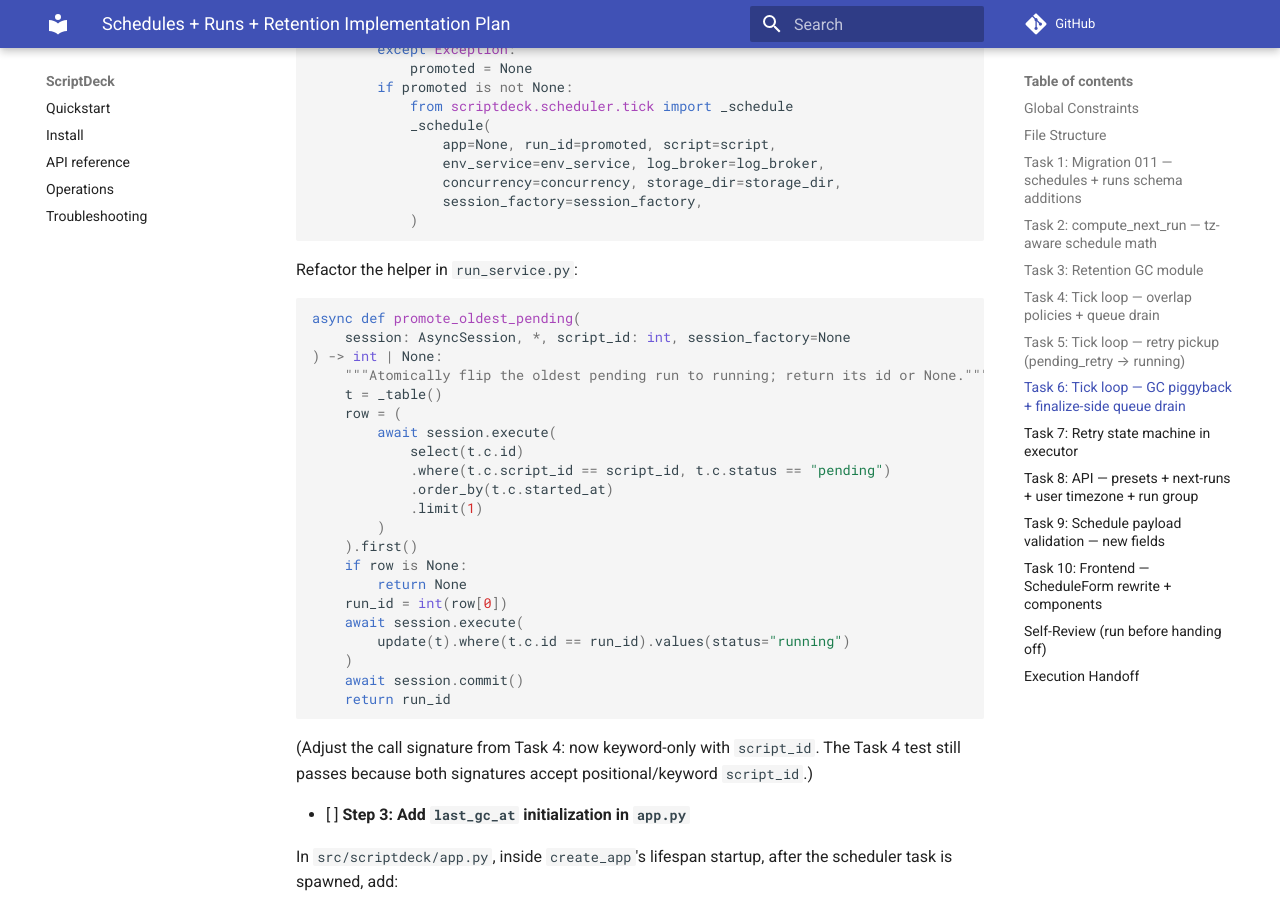
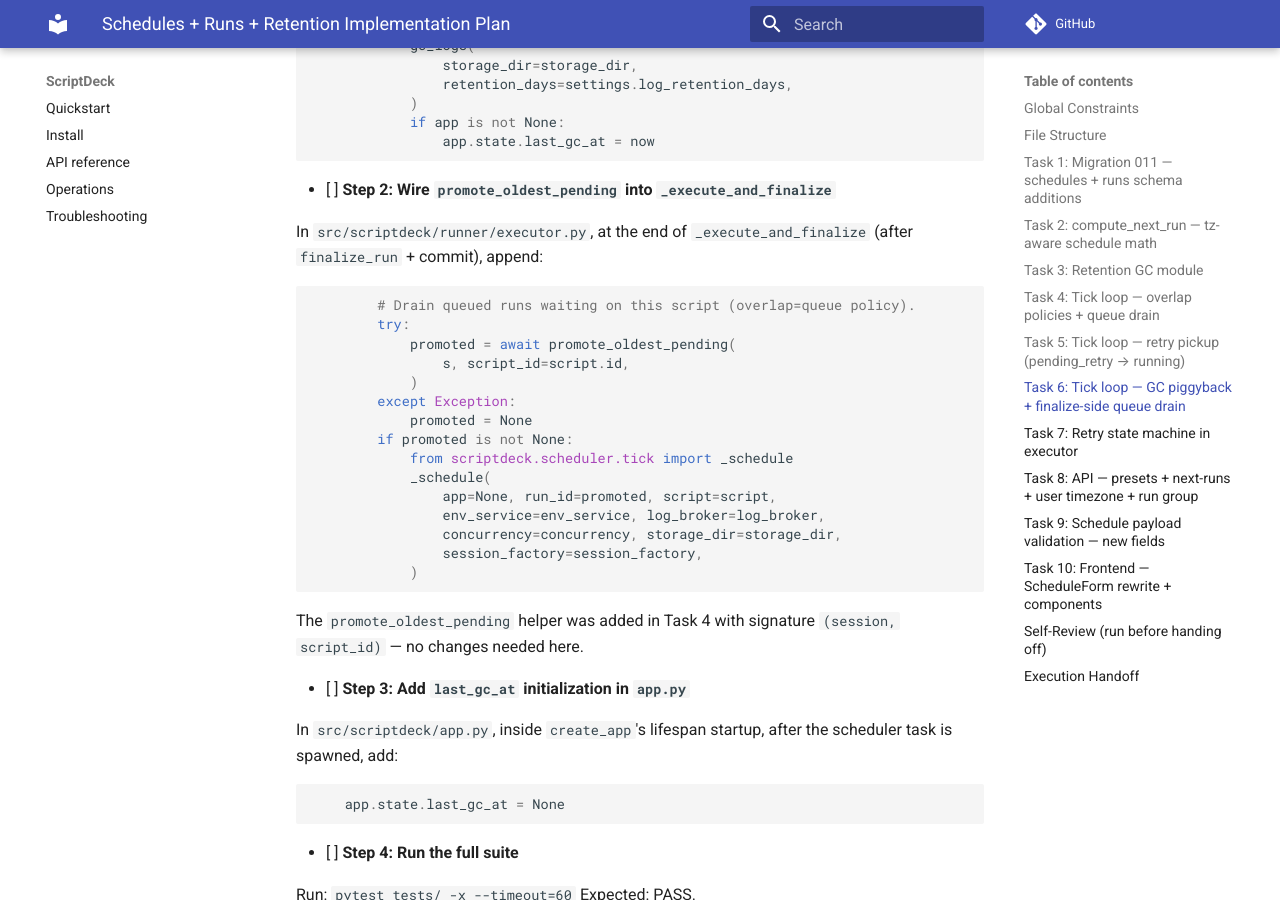
Before and after one commit to aliaadil/scriptdeck, an MkDocs documentation site: the page built from docs/superpowers/plans/2026-08-16-schedules-runs.md, in a window 1280 px wide and 900 px high, scrolled down 23019 px. Built offline with MkDocs 1.6.1 and Material for MkDocs 9.7.7, drawn with Linux system fonts in a browser that asks for light colours; comment, search, counter and statistics services are not loaded; some of the changed text lies outside the part shown.

Commit message:
docs(plan): fix list_due to include overlap_policy + queue_max; drop redundant refactor

````diff
--- a/docs/superpowers/plans/2026-08-16-schedules-runs.md
+++ b/docs/superpowers/plans/2026-08-16-schedules-runs.md
@@ -810,9 +810,27 @@ async def test_overlap_queue_creates_pending_then_drops(tmp_path):
 Run: `pytest tests/test_scheduler_tick_v2.py -v`
 Expected: FAIL — current `_tick` always uses `status='error'` on overlap (old path).
 
-- [ ] **Step 3: Extend `run_service.py` with pending helpers**
-
-Append to `src/scriptdeck/services/run_service.py`:
+- [ ] **Step 3: Extend `run_service.py` with pending helpers and extend `list_due`**
+
+First, extend `list_due` in `src/scriptdeck/services/schedule_service.py` to include the new schedule columns the tick needs. Replace the SELECT list:
+
+```python
+async def list_due(session: AsyncSession, now: datetime) -> list[dict[str, Any]]:
+    t = _table()
+    s = _scripts()
+    stmt = (
+        select(
+            t, s.c.language, s.c.name, s.c.source_path, s.c.user_id,
+            t.c.overlap_policy, t.c.queue_max,
+        )
+        .where(t.c.enabled == 1, t.c.next_run_at <= now.isoformat())
+        .join(s, t.c.script_id == s.c.id)
+    )
+    rows = (await session.execute(stmt)).mappings().all()
+    return [dict(r) for r in rows]
+```
+
+Then append to `src/scriptdeck/services/run_service.py`:
 
 ```python
 async def count_pending(session: AsyncSession, script_id: int) -> int:
@@ -1184,33 +1202,7 @@ In `src/scriptdeck/runner/executor.py`, at the end of `_execute_and_finalize` (a
             )
 ```
 
-Refactor the helper in `run_service.py`:
-
-```python
-async def promote_oldest_pending(
-    session: AsyncSession, *, script_id: int, session_factory=None
-) -> int | None:
-    """Atomically flip the oldest pending run to running; return its id or None."""
-    t = _table()
-    row = (
-        await session.execute(
-            select(t.c.id)
-            .where(t.c.script_id == script_id, t.c.status == "pending")
-            .order_by(t.c.started_at)
-            .limit(1)
-        )
-    ).first()
-    if row is None:
-        return None
-    run_id = int(row[0])
-    await session.execute(
-        update(t).where(t.c.id == run_id).values(status="running")
-    )
-    await session.commit()
-    return run_id
-```
-
-(Adjust the call signature from Task 4: now keyword-only with `script_id`. The Task 4 test still passes because both signatures accept positional/keyword `script_id`.)
+The `promote_oldest_pending` helper was added in Task 4 with signature `(session, script_id)` — no changes needed here.
 
 - [ ] **Step 3: Add `last_gc_at` initialization in `app.py`**
 
````
